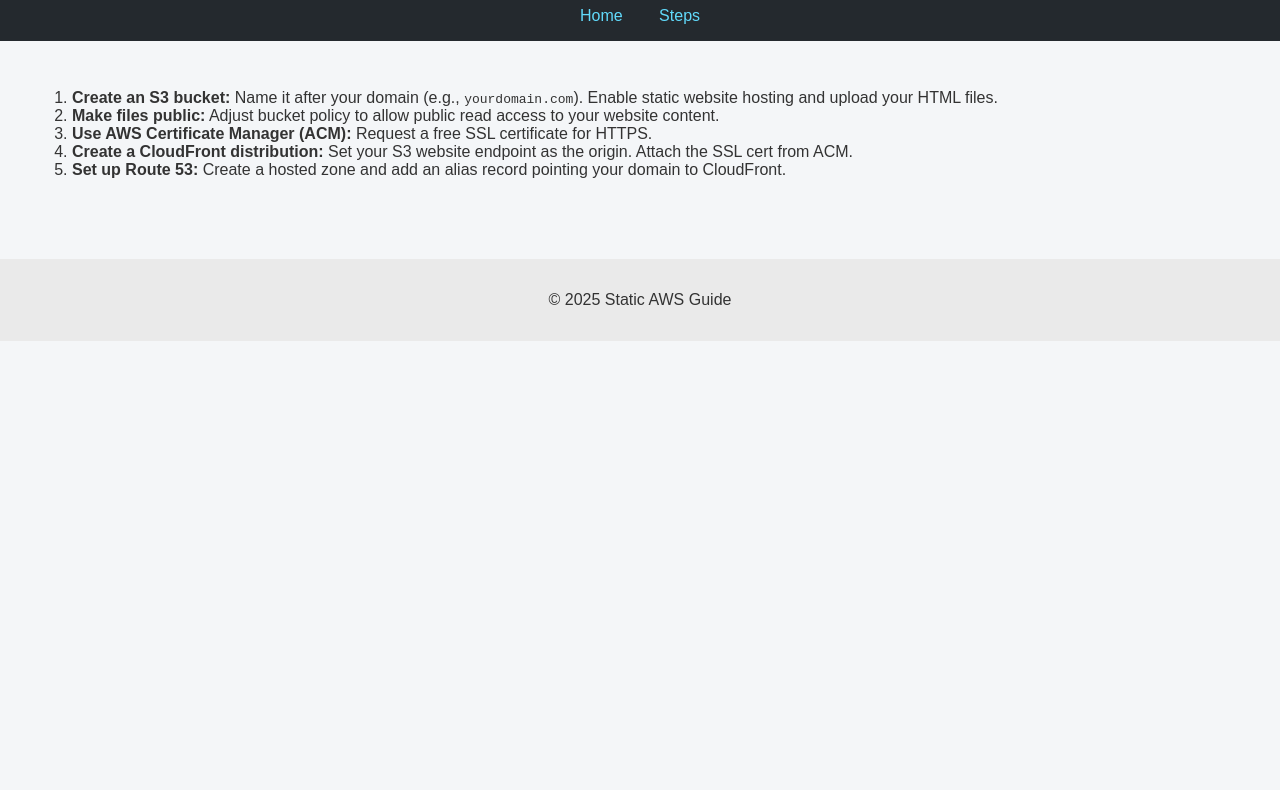
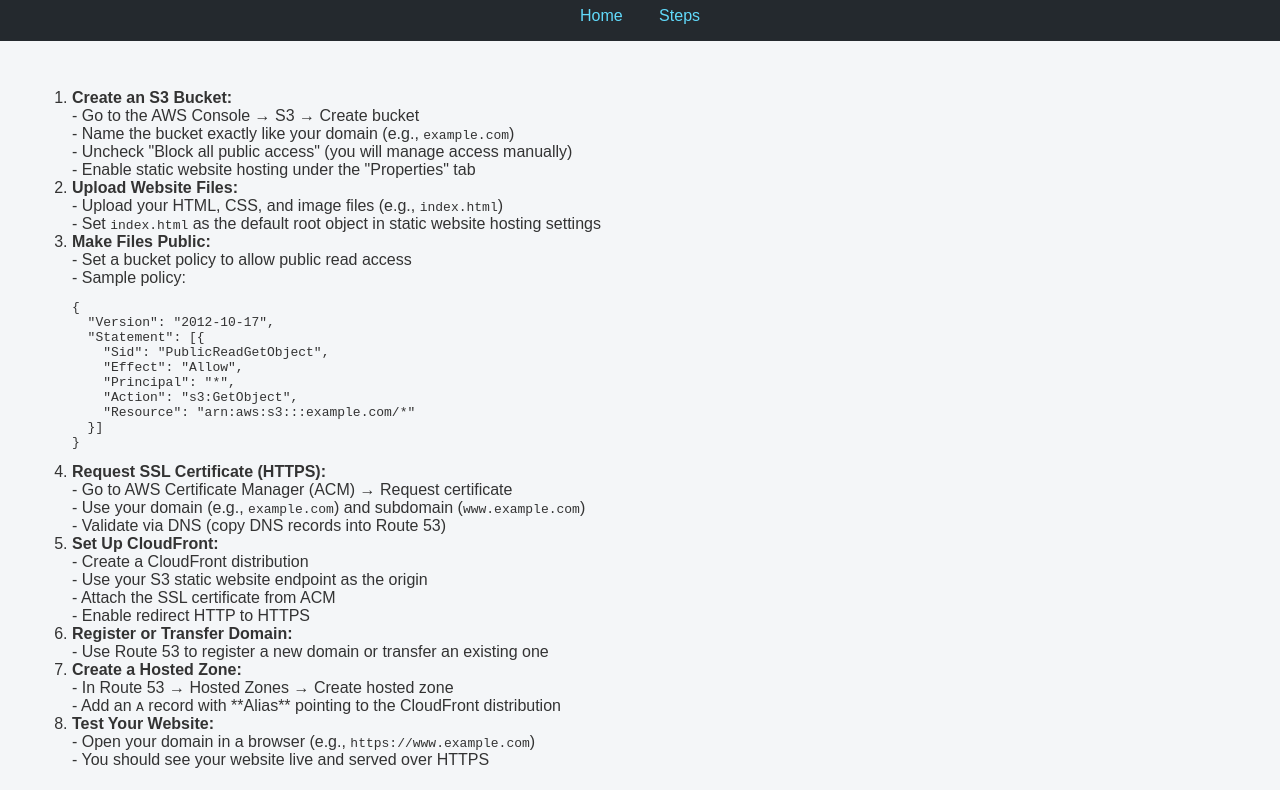
Before and after one commit to vikram-m-kumar/aws_static-website-hosting, a plain HTML site: page website_files/steps.html in a window 1280 px wide. Shown: the part 89-879 px from the top of the page. Before the commit the page ends 800 px from the top, so only its background shows below. Drawn offline with Linux system fonts and the light colour scheme.

Commit message:
Update steps.html

```diff
--- a/website_files/steps.html
+++ b/website_files/steps.html
@@ -8,7 +8,7 @@
 </head>
 <body>
   <header>
-    <h1>Steps to Host Static Website</h1>
+    <h1>How to Host a Static Website on AWS</h1>
     <nav>
       <a href="index.html">Home</a>
       <a href="steps.html">Steps</a>
@@ -17,11 +17,60 @@
 
   <main>
     <ol>
-      <li><strong>Create an S3 bucket:</strong> Name it after your domain (e.g., <code>yourdomain.com</code>). Enable static website hosting and upload your HTML files.</li>
-      <li><strong>Make files public:</strong> Adjust bucket policy to allow public read access to your website content.</li>
-      <li><strong>Use AWS Certificate Manager (ACM):</strong> Request a free SSL certificate for HTTPS.</li>
-      <li><strong>Create a CloudFront distribution:</strong> Set your S3 website endpoint as the origin. Attach the SSL cert from ACM.</li>
-      <li><strong>Set up Route 53:</strong> Create a hosted zone and add an alias record pointing your domain to CloudFront.</li>
+      <li>
+        <strong>Create an S3 Bucket:</strong><br/>
+        - Go to the AWS Console → S3 → Create bucket<br/>
+        - Name the bucket exactly like your domain (e.g., <code>example.com</code>)<br/>
+        - Uncheck "Block all public access" (you will manage access manually)<br/>
+        - Enable static website hosting under the "Properties" tab
+      </li>
+      <li>
+        <strong>Upload Website Files:</strong><br/>
+        - Upload your HTML, CSS, and image files (e.g., <code>index.html</code>)<br/>
+        - Set <code>index.html</code> as the default root object in static website hosting settings
+      </li>
+      <li>
+        <strong>Make Files Public:</strong><br/>
+        - Set a bucket policy to allow public read access<br/>
+        - Sample policy:
+        <pre><code>{
+  "Version": "2012-10-17",
+  "Statement": [{
+    "Sid": "PublicReadGetObject",
+    "Effect": "Allow",
+    "Principal": "*",
+    "Action": "s3:GetObject",
+    "Resource": "arn:aws:s3:::example.com/*"
+  }]
+}</code></pre>
+      </li>
+      <li>
+        <strong>Request SSL Certificate (HTTPS):</strong><br/>
+        - Go to AWS Certificate Manager (ACM) → Request certificate<br/>
+        - Use your domain (e.g., <code>example.com</code>) and subdomain (<code>www.example.com</code>)<br/>
+        - Validate via DNS (copy DNS records into Route 53)
+      </li>
+      <li>
+        <strong>Set Up CloudFront:</strong><br/>
+        - Create a CloudFront distribution<br/>
+        - Use your S3 static website endpoint as the origin<br/>
+        - Attach the SSL certificate from ACM<br/>
+        - Enable redirect HTTP to HTTPS
+      </li>
+      <li>
+        <strong>Register or Transfer Domain:</strong><br/>
+        - Use Route 53 to register a new domain or transfer an existing one
+      </li>
+      <li>
+        <strong>Create a Hosted Zone:</strong><br/>
+        - In Route 53 → Hosted Zones → Create hosted zone<br/>
+        - Add an <code>A</code> record with **Alias** pointing to the CloudFront distribution
+      </li>
+      <li>
+        <strong>Test Your Website:</strong><br/>
+        - Open your domain in a browser (e.g., <code>https://www.example.com</code>)<br/>
+        - You should see your website live and served over HTTPS
+      </li>
     </ol>
   </main>
 
```
